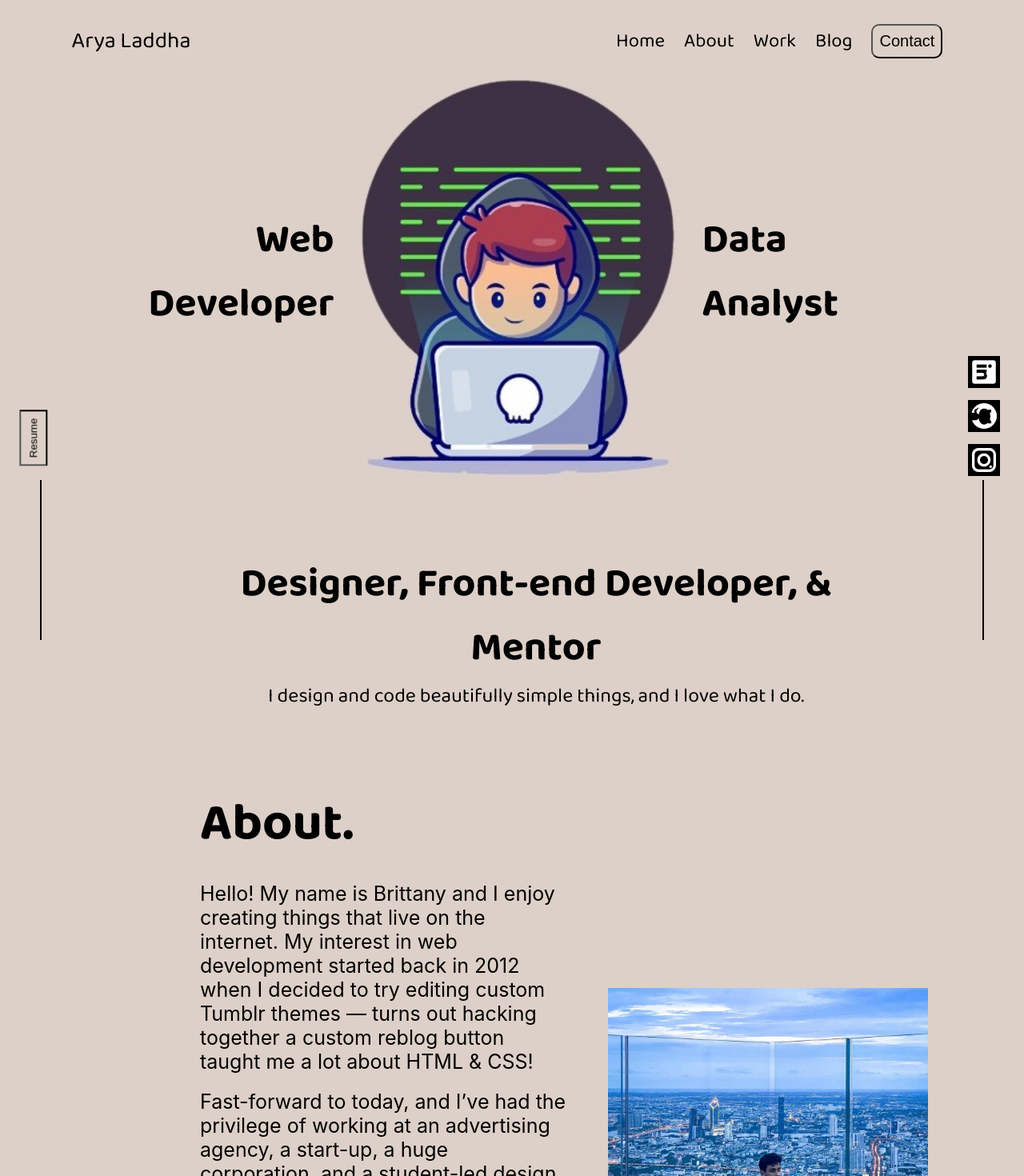
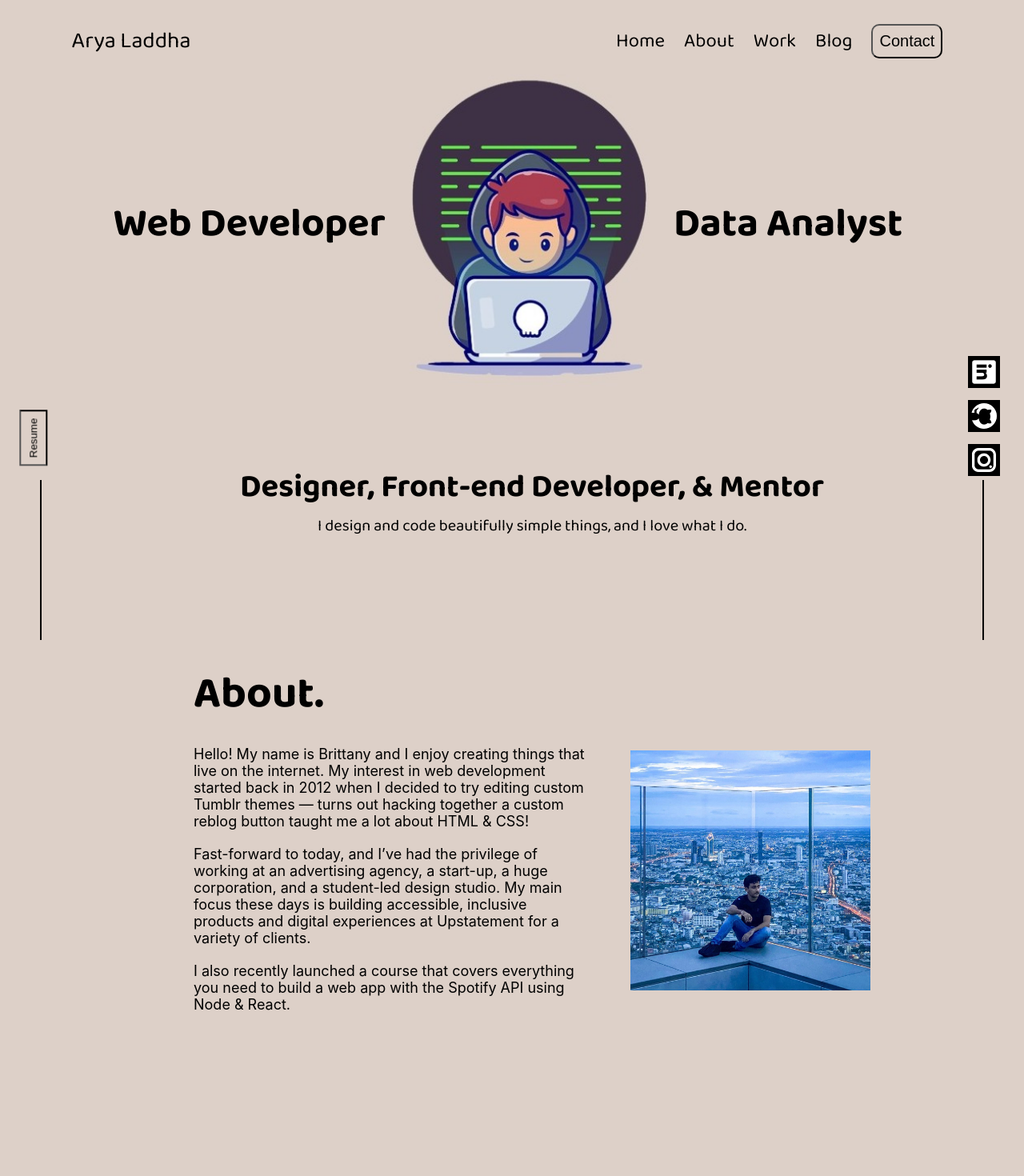
Before and after one commit to AryaLaddha/personalWebsite, a React (Create React App) app in the folder personal-website/: page / in a window 1280 px wide. Shown: the top 1470 px of the page at 80% size. After the commit the page ends 1345 px from the top, so only its background shows below. Built offline with nearby package versions, Linux system fonts and the light colour scheme; the HTML template or start-up script is replaced by a standard one.

Commit message:
completed about page just need to write an about message, right now random text in place

```diff
--- a/personal-website/src/components/about/About.css
+++ b/personal-website/src/components/about/About.css
@@ -1,18 +1,17 @@
 .AboutPage {
-    height: 100vh;
-    width: 75%;
-    /* background: orange; */
+    height: 600px;
+    width: 70%;
+    /* background: #ffa500; */
     display: flex;
-    margin-left: 200px;
-    margin-right: 200px;
     justify-content: center;
     align-items: center;
+    margin: auto;
 }
 
 .About-Information{
     padding: 50px;
-    height: 750px;
-    width: 650px;
+    height: 450px;
+    width: 550px;
     /* background: rgb(4, 3, 75); */
     display: flex;
     flex-direction:column;
@@ -21,19 +20,17 @@
 }
 
 .About-Heading {
-    font-size: 65px;
+    font-size: 55px;
     font-weight: bold;
     font-family: 'Baloo 2';
 }
 
 .About-Paragraph-1, .About-Paragraph-2, .About-Paragraph-3 {
-    font-size: 25px;
+    font-size: 18px;
     margin-top: 20px;
 }
 
 .About-Photo {
-    width: 400px;
-    height: 400px;
     /* background: rgb(0, 204, 255); */
     margin-top: 90px;
 }
--- a/personal-website/src/components/about/About.js
+++ b/personal-website/src/components/about/About.js
@@ -17,11 +17,11 @@ class About extends React.Component {
                         Fast-forward to today, and I’ve had the privilege of working at an advertising agency, a start-up, a huge corporation, and a student-led design studio. My main focus these days is building accessible, inclusive products and digital experiences at Upstatement for a variety of clients.
                     </div>
                     <div className="About-Paragraph-3">
-                        I also recently launched a course that covers everything you need to build a web app with the Spotify API using Node & React. Here are a few technologies I’ve been working with recently:
+                        I also recently launched a course that covers everything you need to build a web app with the Spotify API using Node & React.
                     </div>
                 </div>
                 <div className="About-Photo">
-                    <img src={PersonalPhoto} alt="logo" className="Personal-image" width="400px" height="400px"/>
+                    <img src={PersonalPhoto} alt="logo" className="Personal-image" width="300px" height="300px"/>
                 </div>
             </div>
         )
--- a/personal-website/src/components/backgroundHome/BackgroundHome.css
+++ b/personal-website/src/components/backgroundHome/BackgroundHome.css
@@ -1,16 +1,16 @@
 .Main-front {
     width: 100%;
-    height: 100vh;
+    height: 90vh;
 }
 
 .background-main {
-    padding-top: 90px;
+    padding-top: 55px;
     width: 100%;
     height: 50vh;
     display: flex;
     align-items: center;
     justify-content: center;
-    min-height: 500px;
+    min-height: 450px;
 }
 
 .background-main > .background-image-div {
@@ -19,7 +19,7 @@
     align-items: center;
     width: 20%;
     max-width: 700px;
-    min-width: 400px;
+    min-width: 300px;
     padding-left: 30px;
     padding-right: 30px;
 }
@@ -28,7 +28,7 @@
     padding-left: 100px;
     font-family: 'Baloo 2';
     font-weight: bold;
-    font-size: 4vw;
+    font-size: 3.5vw;
     text-align: right;
 }
 
@@ -36,8 +36,8 @@
     margin-right: 10px;
     font-family: 'Baloo 2';
     font-weight: bold;
-    font-size: 4vw;
-    padding-right: 125px;
+    font-size: 3.5vw;
+    padding-right: 100px;
 }
 
 @media screen and (min-width: 1600px) {
@@ -63,24 +63,24 @@
 }
 
 .IntroductionPage {
-    margin-left: 260px;
+    margin-left: 250px;
     margin-right: 200px;
     display: flex;
     flex-direction: column;
     text-align: center;
     justify-content: center;
     font-family: 'Baloo 2', sans;
-    height: 38vh;
-    min-height: 400px;
+    height: 30vh;
+    min-height: 100px;
 }
 
 .IntroductionPage > .Main-text {
-    font-size: 50px;
+    font-size: 40px;
     font-weight: bold;
 }
 
 .IntroductionPage > .Main-para {
-    font-size: 25px;
+    font-size: 20px;
 }
 
 @media screen and (min-width: 1650px){
```
